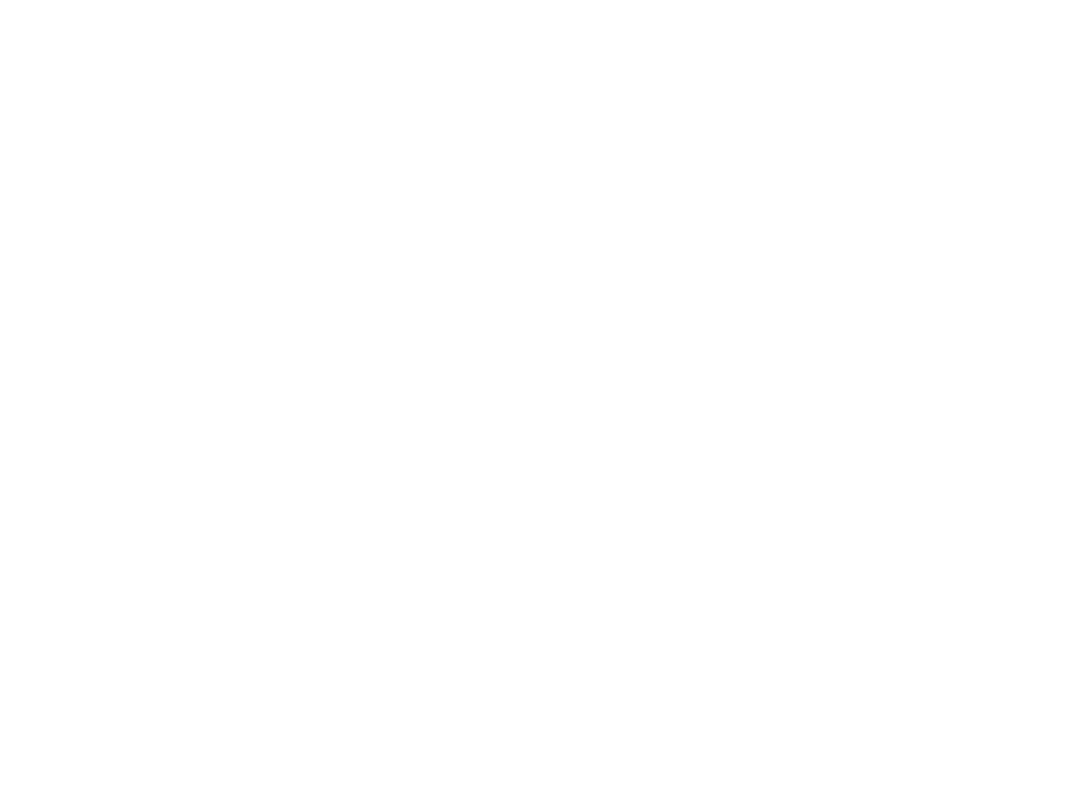
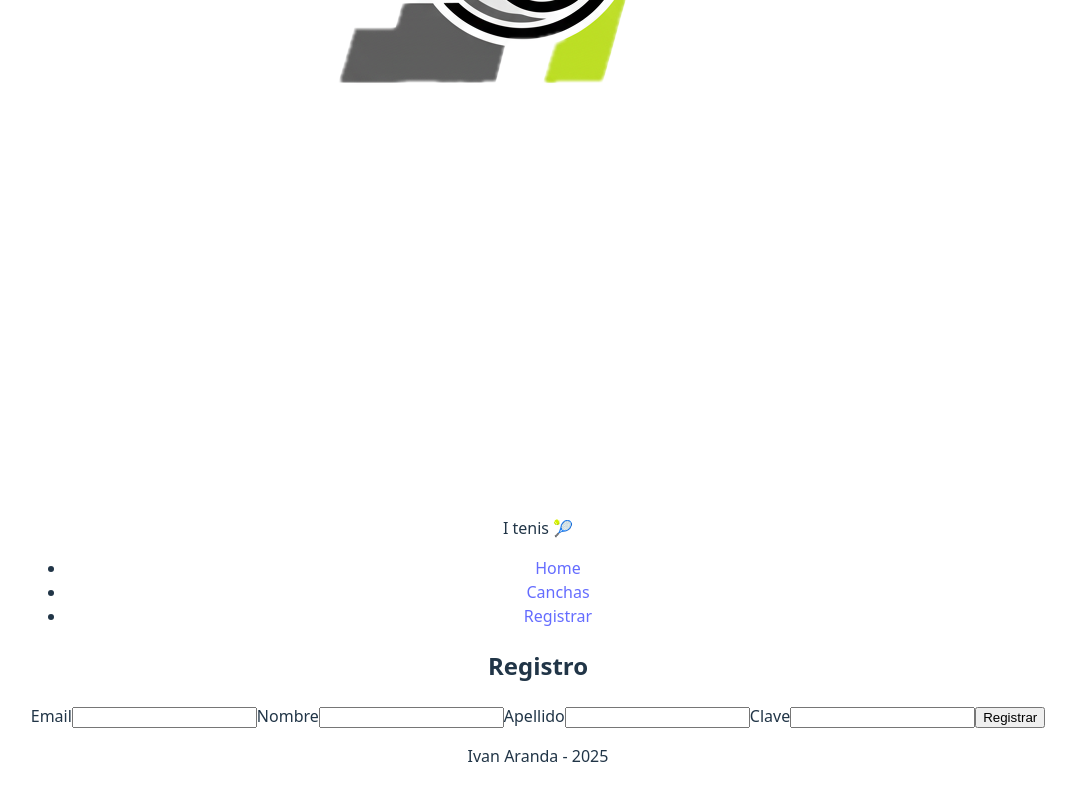
Before and after one commit to ivnarnd/itenisfront, a React (Vite) app in the folder tenis/: page /register in a window 1280 px wide. Before the commit this address had no page. Shown: the part 562-1362 px from the top of the page, without its empty margins (102-1178 px from the left). Before the commit the page ends 800 px from the top, so only its background shows below. Built offline with nearby package versions, Linux system fonts and the light colour scheme.

Commit message:
finalizando estructura inicial de register

```diff
--- a/tenis/src/App.jsx
+++ b/tenis/src/App.jsx
@@ -3,12 +3,14 @@
 import './App.css';
 import HomePage from './pages/Home/HomePage.jsx';
 import CourtPage from './pages/Courts/CourtPage.jsx';
+import RegisterPage from './pages/Register/RegisterPage.jsx';
 function App() {
   return (
     <BrowserRouter>
       <Routes>
         <Route exact path={'/'} element={<HomePage/>}/>
         <Route exact path={'/courts'} element={<CourtPage/>}/>
+        <Route exact path={'/register'} element={<RegisterPage/>}/>
       </Routes>
     </BrowserRouter>
   )
--- a/tenis/src/components/NavBarComponent.jsx
+++ b/tenis/src/components/NavBarComponent.jsx
@@ -10,7 +10,9 @@
                 <li>
                     <NavLink to={'/courts'} activeClassName={'active'}>Canchas</NavLink>
                 </li>
-                <li>Login</li>
+                <li>
+                    <NavLink to={'/register'} activeClassName={'active'}>Registrar</NavLink>
+                </li>
             </ul>
         </nav>
     );
--- /dev/null
+++ b/tenis/src/pages/Register/RegisterPage.jsx
@@ -0,0 +1,31 @@
+import { useEffect, useState } from "react";
+import HeaderComponent from "../../components/HeaderComponent";
+import FooterComponent from "../../components/FooterComponent";
+
+const RegisterPage = ()=>{
+    const [person,setPerson] = useState({});
+    useEffect(()=>{
+        setPerson({email:'',name:'',lastname:'',password:''});
+    },[])
+    return(
+        <main>
+            <HeaderComponent/>
+            <section>
+                <h2>Registro</h2>
+            <form action="">
+                <label htmlFor="email">Email</label>
+                <input type="email" name="email" id="email" value={person.email}/>
+                <label htmlFor="name">Nombre</label>
+                <input type="text" id="name" name="name" value={person.name}/>
+                <label htmlFor="lastname">Apellido</label>
+                <input type="text" id="lastname" name="lastname" value={person.lastname}/>
+                <label htmlFor="password">Clave</label>
+                <input type="password" id="password" name="password" value={person.password}/>
+                <input type="submit" value={"Registrar"} />
+            </form>
+            </section>
+            <FooterComponent/>
+        </main>
+    );
+}
+export default RegisterPage;
```
